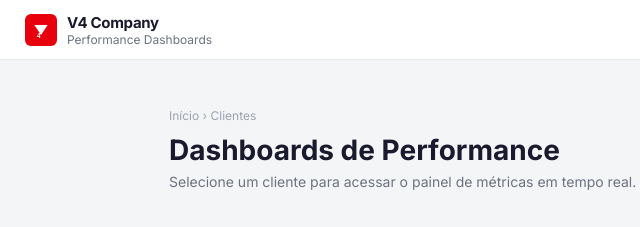
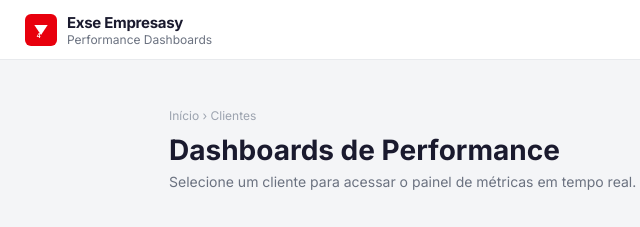
Before and after one commit to exseempresas-sudo/dash, a plain HTML site: page home.html in a window 1280 px wide. Shown: the top 227 px of the page, 15-655 px from the left. Drawn offline with Linux system fonts and the light colour scheme.

Commit message:
Update home.html

```diff
--- a/home.html
+++ b/home.html
@@ -3,7 +3,7 @@
 <head>
 <meta charset="UTF-8">
 <meta name="viewport" content="width=device-width, initial-scale=1.0">
-<title>V4 Company — Dashboards</title>
+<title>Exse Empresas — Dashboards</title>
 <link href="https://fonts.googleapis.com/css2?family=Inter:wght@300;400;500;600;700&display=swap" rel="stylesheet">
 <style>
 *{box-sizing:border-box;margin:0;padding:0}
@@ -68,7 +68,7 @@ footer strong{color:#1A1A2E}
       </svg>
     </div>
     <div>
-      <div class="nav-logo-text">V4 Company</div>
+      <div class="nav-logo-text">Exse Empresasy</div>
       <div class="nav-logo-sub">Performance Dashboards</div>
     </div>
   </div>
```
